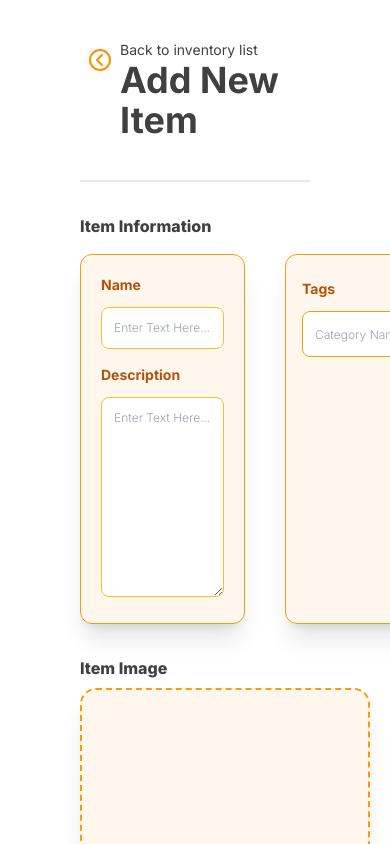
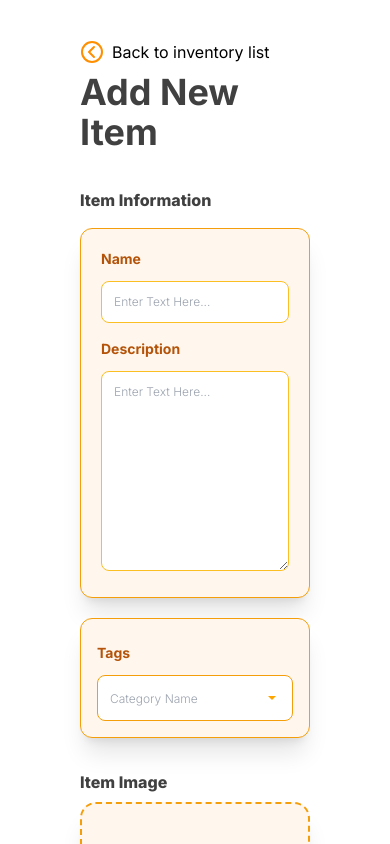
Before and after one commit to JumboCode/theatre-at-first, a Next.js app: page /item-upload-page-test in a window 390 px wide. Shown: the top 844 px of the page. Built offline with nearby package versions, Linux system fonts and the light colour scheme.

Commit message:
making item upload more responsive

```diff
--- a/src/app/item-upload-page-test/page.tsx
+++ b/src/app/item-upload-page-test/page.tsx
@@ -13,7 +13,7 @@ export default function testPage() {
     ];
 
     return (
-        <main>
+        <main className="w-screen min-h-screen bg-white">
             <ItemUpload tags={allTags}></ItemUpload>
         </main>
     );
--- a/src/components/itemUploadPage.tsx
+++ b/src/components/itemUploadPage.tsx
@@ -77,28 +77,26 @@ export default function ItemUpload(props: UploadProps) {
     };
 
     return (
-        <div className="bg-white h-24 overflow-auto overscroll-y-auto overscroll-x-auto min-h-screen">
-            <div className="grid grid-cols divide-y-2 ml-20 mr-20">
-                <div className="py-10 flex flex-row">
-                    <div>
-                        <button className="flex items-center justify-center rounded-full h-10 w-10 bg-transparent">
-                            <ChevronLeft></ChevronLeft>
-                        </button>
-                    </div>
+        <div className="bg-white flex flex-col justify-center">
+            <div className="pt-10 pb-5 px-20 grid grid-cols divide-y-2">
+                <div className="flex flex-col gap-2 justify-between">
+                    <button className="flex flex-row gap-2">
+                        <ChevronLeft />
+                        <span className="text-black">Back to inventory list</span>
+                    </button>
                     <div className="first:pt-0 text-left text-sm text-neutral-700">
-                        Back to inventory list
                         <div className="first:pt-0 text-left text-4xl text-neutral-700 font-bold">
                             Add New Item
                         </div>
                     </div>
                 </div>
-                <div className=" py-8 last:pb-0 flex w-full text-neutral-700 font-extrabold">
-                    Item Information
-                </div>
             </div>
 
-            <div className="flex w-full mt-4 ml-20 mr-20 h-[370px] pe-5">
-                <div className="border rounded-xl border-solid border-amber-500 w-[400px] bg-orange-50 shadow-xl">
+            <div className="px-20 py-4 last:pb-0 flex w-full text-neutral-700 font-extrabold">
+                Item Information
+            </div>
+            <div className="px-20 flex flex-col justify-center md:flex-row gap-5">
+                <div className="border rounded-xl border-solid border-amber-500 w-full bg-orange-50 shadow-xl">
                     <ItemInput
                         productName={productName}
                         setProductName={setProductName}
@@ -106,7 +104,7 @@ export default function ItemUpload(props: UploadProps) {
                         setDescription={setDescription}
                     ></ItemInput>
                 </div>
-                <div className="ml-10 border rounded-xl border-solid border-amber-500 w-[400px] bg-orange-50 h-[370px] shadow-xl">
+                <div className="border rounded-xl border-solid border-amber-500 w-full bg-orange-50 shadow-xl">
                     <TagDropdown
                         tags={props.tags}
                         selectedTags={selectedTags}
@@ -115,16 +113,16 @@ export default function ItemUpload(props: UploadProps) {
                 </div>
             </div>
 
-            <div className="ml-20 text-neutral-700 font-extrabold mt-6 py-2 last:pb-0 flex w-full">
+            <div className="px-20 text-neutral-700 font-extrabold mt-6 py-2 last:pb-0 flex w-full">
                 Item Image
             </div>
 
-            <div className="flex justify-start ml-20 pe-5">
+            <div className="flex justify-start px-20">
                 {props.show_camera ? (
                     <ImageCapture imageCallback={(blob) => {}}></ImageCapture>
                 ) : (
                     <button
-                        className="border-dashed border-2 font-bold w-[840px] h-[500px] bg-orange-50 rounded-2xl border-amber-500 shadow-xl flex flex-col justify-center items-center "
+                        className="border-dashed border-2 font-bold w-full h-[500px] bg-orange-50 rounded-2xl border-amber-500 shadow-xl flex flex-col justify-center items-center "
                         onClick={handleImageFile}
                     >
                         <div>
@@ -145,7 +143,7 @@ export default function ItemUpload(props: UploadProps) {
                 )}
             </div>
 
-            <div className="flex mt-20 mb-10 ml-[610px]">
+            <div className="flex justify-end py-10 px-20">
                 <button
                     onClick={handleCancel}
                     className="whitespace-nowrap py-1 px-4 h-10 w-22 bg-white rounded-md text-gray-950 text-base border-2 border-solid border-gray-300 mr-4 hover:bg-gray-300 hover: duration-300"
```
